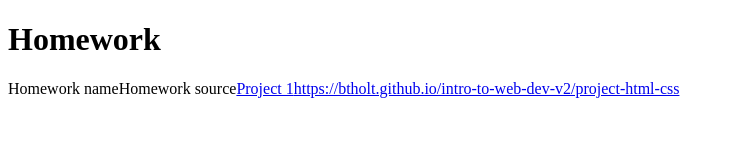
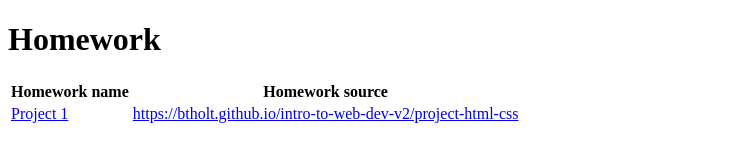
Before and after one commit to jacquelinefu17/JacquelineFu17.github.io, a plain HTML site: page homework.html in a window 1280 px wide. Shown: the whole page, without its empty margins (0-734 px from the left). Drawn offline with Linux system fonts and the light colour scheme.

Commit message:
Update homework.html

```diff
--- a/homework.html
+++ b/homework.html
@@ -8,12 +8,12 @@
     <h1>Homework</h1>
     <table>
       <tr>
-        <tc class="title">Homework name</tc>
-        <tc class="title">Homework source</tc>
+        <th>Homework name</th>
+        <th>Homework source</th
       </tr>
       <tr>
-        <tc><a href="Project1.html">Project 1</a></tc>
-        <tc><a href="https://btholt.github.io/intro-to-web-dev-v2/project-html-css">https://btholt.github.io/intro-to-web-dev-v2/project-html-css</a></tc>
+        <td><a href="Project1.html">Project 1</a></td>
+        <td><a href="https://btholt.github.io/intro-to-web-dev-v2/project-html-css">https://btholt.github.io/intro-to-web-dev-v2/project-html-css</a></td>
       </tr>
     </table>
 
```
